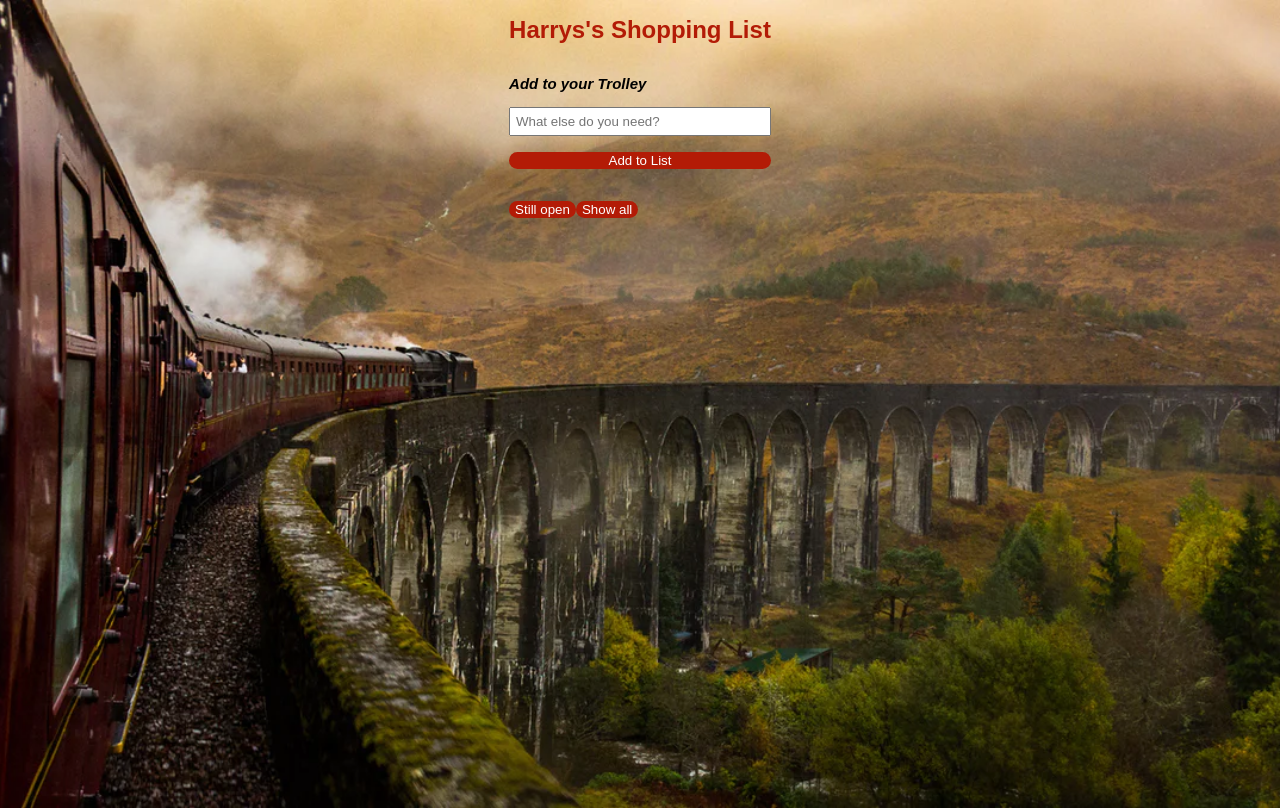
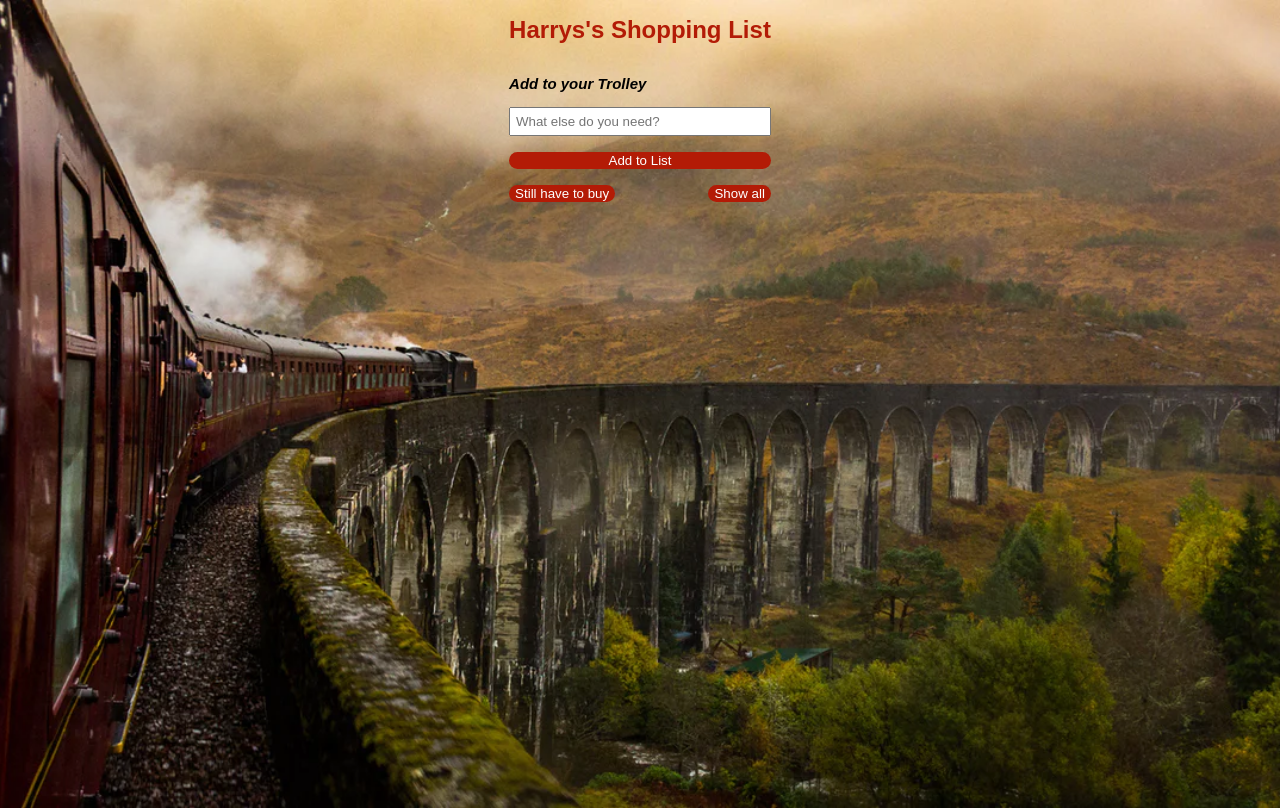
Before and after one commit to emmanuellosch/wizard-shopping-list, a React (Create React App) app: page / in a window 1280 px wide. Built offline with nearby package versions, Linux system fonts and the light colour scheme.

Commit message:
FilterButtons

```diff
--- a/src/App.js
+++ b/src/App.js
@@ -6,26 +6,32 @@ import saveToLocal from "./lib/saveToLocal";
 import Headline from "./Headline";
 import ShoppingList from "./ShoppingList";
 import Form from "./Form";
+import FilterButtons from "./FilterButtons";
 
 function App() {
   const LOCAL_STORAGE_KEY = "hogwartsShoppingList";
   const [shoppingItems, setShoppingItems] = useState(
     loadFromLocal(LOCAL_STORAGE_KEY) ?? []
   );
+
+  /*
   const [openItems, setOpenItems] = useState(
     loadFromLocal(LOCAL_STORAGE_KEY) ?? []
   );
+  */
 
   useEffect(() => {
     saveToLocal(LOCAL_STORAGE_KEY, shoppingItems);
   }, [shoppingItems]);
 
+  /*
   function filterOpenItems() {
     const allRemainOpenItemsOnly = openItems.filter(
       (item) => item.isDone !== false
     );
     setOpenItems(allRemainOpenItemsOnly);
   }
+  */
 
   function addShoppingItem(title) {
     const newShoppingItem = { title: title, isDone: false, id: uuidv4() };
--- a/src/ButtonsShowAllAndOpen.js
+++ b/src/FilterButtons.js
@@ -1,22 +1,25 @@
 import styled from "styled-components";
 
-export default function ShowAndOpenButtons() {
+export default function FilterButtons() {
   return (
-    <section>
-      <Button3>Still open</Button3>
+    <Section>
+      <Button3>Still have to buy</Button3>
 
       <Button4>Show all</Button4>
-    </section>
+    </Section>
   );
 }
+
+const Section = styled.section`
+  display: flex;
+  justify-content: space-between;
+`;
 
 const Button3 = styled.button`
   background-color: #b31b06;
   color: white;
   border: none;
   border-radius: 40px;
-  padding: 0.4rem, 0.8rem;
-  margin: 1rem 0;
 `;
 
 const Button4 = styled.button`
@@ -24,5 +27,4 @@ const Button4 = styled.button`
   color: white;
   border: none;
   border-radius: 40px;
-  width: fit-content;
 `;
--- a/src/Form.js
+++ b/src/Form.js
@@ -1,6 +1,6 @@
 import PropTypes from "prop-types";
 import styled from "styled-components";
-import ShowAndOpenButtons from "./ButtonsShowAllAndOpen";
+import FilterButtons from "./FilterButtons";
 
 export default function Form({ onCreateShoppingItem }) {
   function handleSubmit(event) {
@@ -17,7 +17,7 @@ export default function Form({ onCreateShoppingItem }) {
       <h3>Add to your Trolley</h3>
       <input name="title" type="text" placeholder="What else do you need?" />
       <Button2>Add to List</Button2>
-      <ShowAndOpenButtons />
+      <FilterButtons />
     </Form2>
   );
 }
--- a/src/ShoppingItem.js
+++ b/src/ShoppingItem.js
@@ -25,6 +25,6 @@ const BigCheckbox = styled.input`
 
 const DeleteIcon = styled.span`
   color: tomato;
-  padding-left: 10rem;
+  margin-left: 2rem;
   cursor: pointer;
 `;
```
